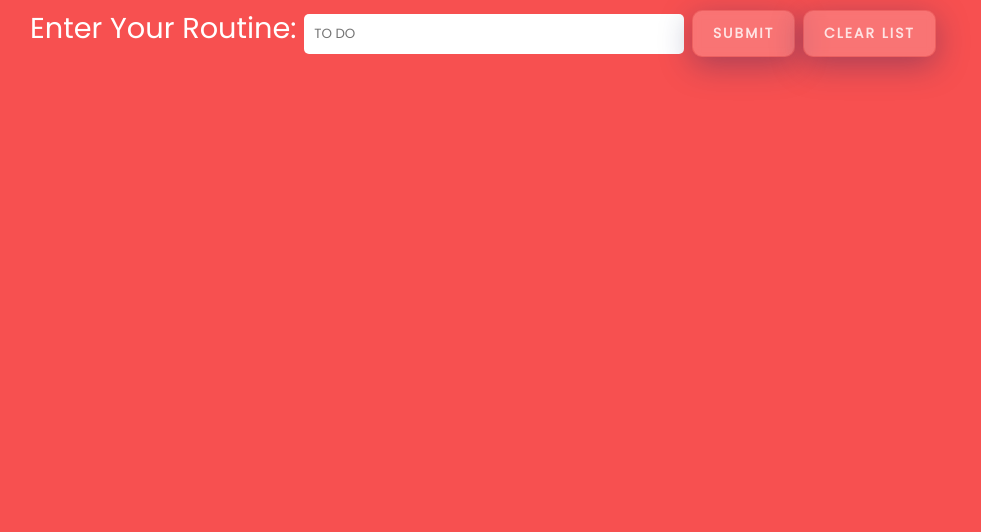
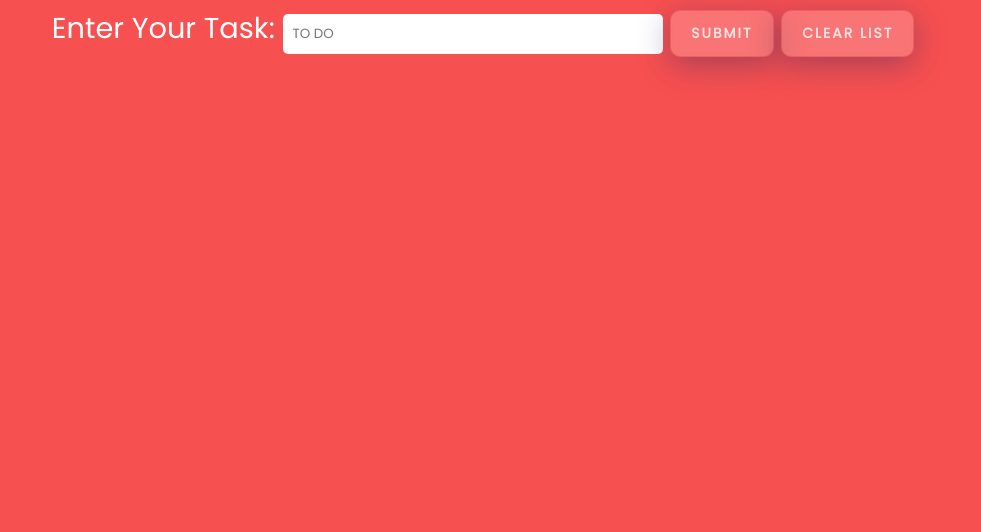
Before and after one commit to sonndy/To-Do-Glasmorphism, a plain HTML site: page index.html in a window 1280 px wide. Shown: the part 268-800 px from the top of the page, without its empty margins (157-1138 px from the left). Drawn offline with Linux system fonts and the light colour scheme.

Commit message:
Update index.html

```diff
--- a/index.html
+++ b/index.html
@@ -23,7 +23,7 @@
                 <span id="time"></span>
             </div>
             <h1>Your To Do List</h1>
-            <label for="userToDo">Enter Your Routine: </label>
+            <label for="userToDo">Enter Your Task: </label>
             <input type="text" name="userToDo" value="" placeholder="TO DO" id="userInput" required>
             <button id="submitButton">Submit</button>
             <button id="clearButton">Clear List</button>
```
